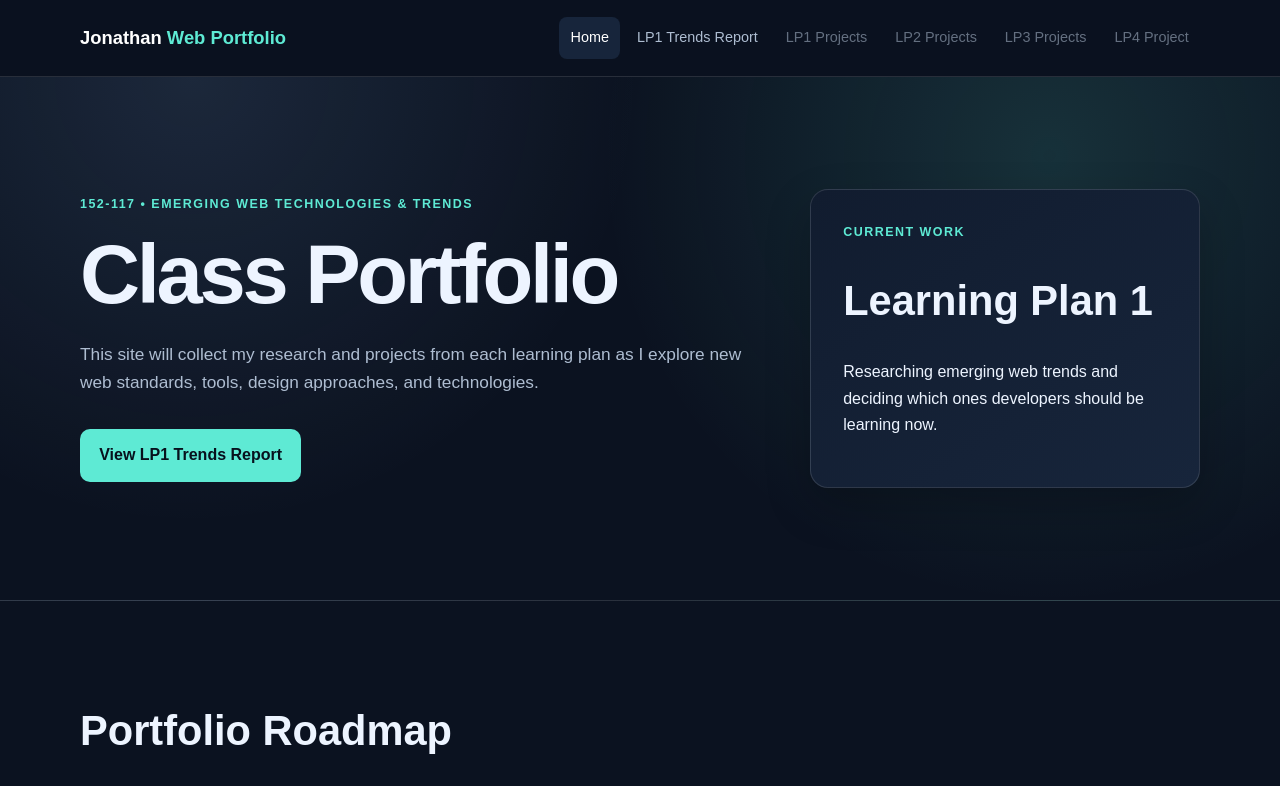
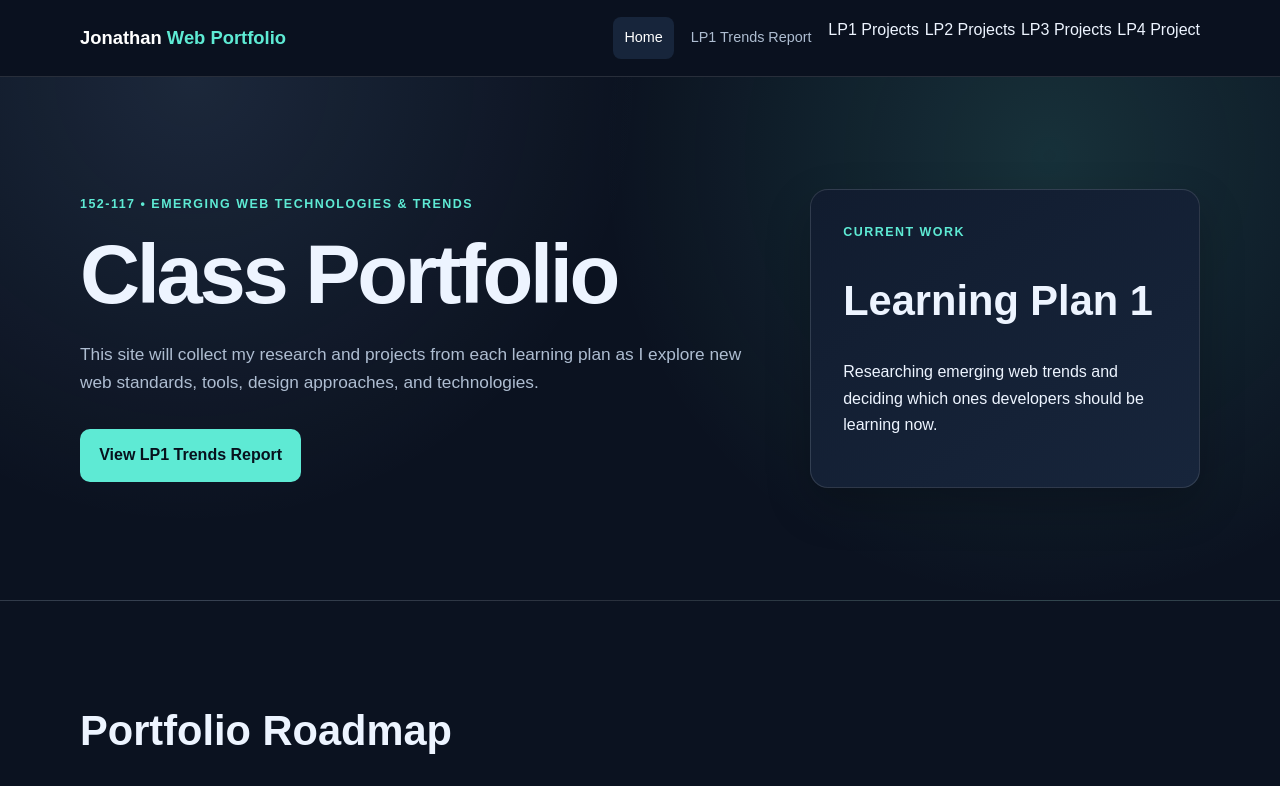
Before and after one commit to jloynes85/emerging-web-trend, a plain HTML site: page index.html in a window 1280 px wide. Shown: the top 786 px of the page. Drawn offline with Linux system fonts and the light colour scheme.

Commit message:
Change disabled links to span elements

```diff
--- a/index.html
+++ b/index.html
@@ -15,10 +15,10 @@
         <ul class="nav-list">
           <li><a class="active" href="index.html">Home</a></li>
           <li><a href="trends.html">LP1 Trends Report</a></li>
-          <li><a href="#" aria-disabled="true">LP1 Projects</a></li>
-          <li><a href="#" aria-disabled="true">LP2 Projects</a></li>
-          <li><a href="#" aria-disabled="true">LP3 Projects</a></li>
-          <li><a href="#" aria-disabled="true">LP4 Project</a></li>
+          <li><span class="disabled-link">LP1 Projects</span></li>
+          <li><span class="disabled-link">LP2 Projects</span></li>
+          <li><span class="disabled-link">LP3 Projects</span></li>
+          <li><span class="disabled-link">LP4 Project</span></li>
         </ul>
       </nav>
     </div>
```
